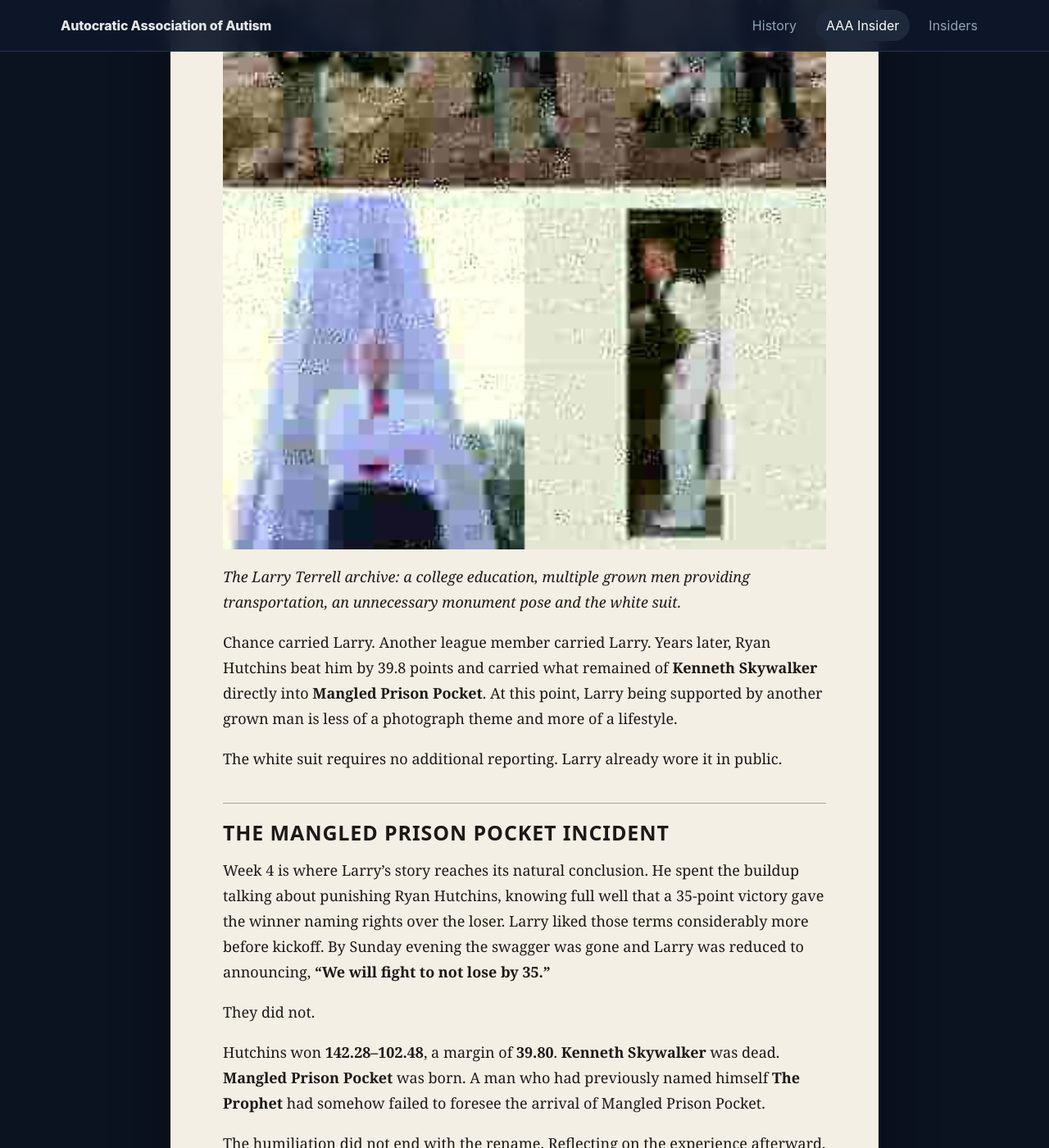
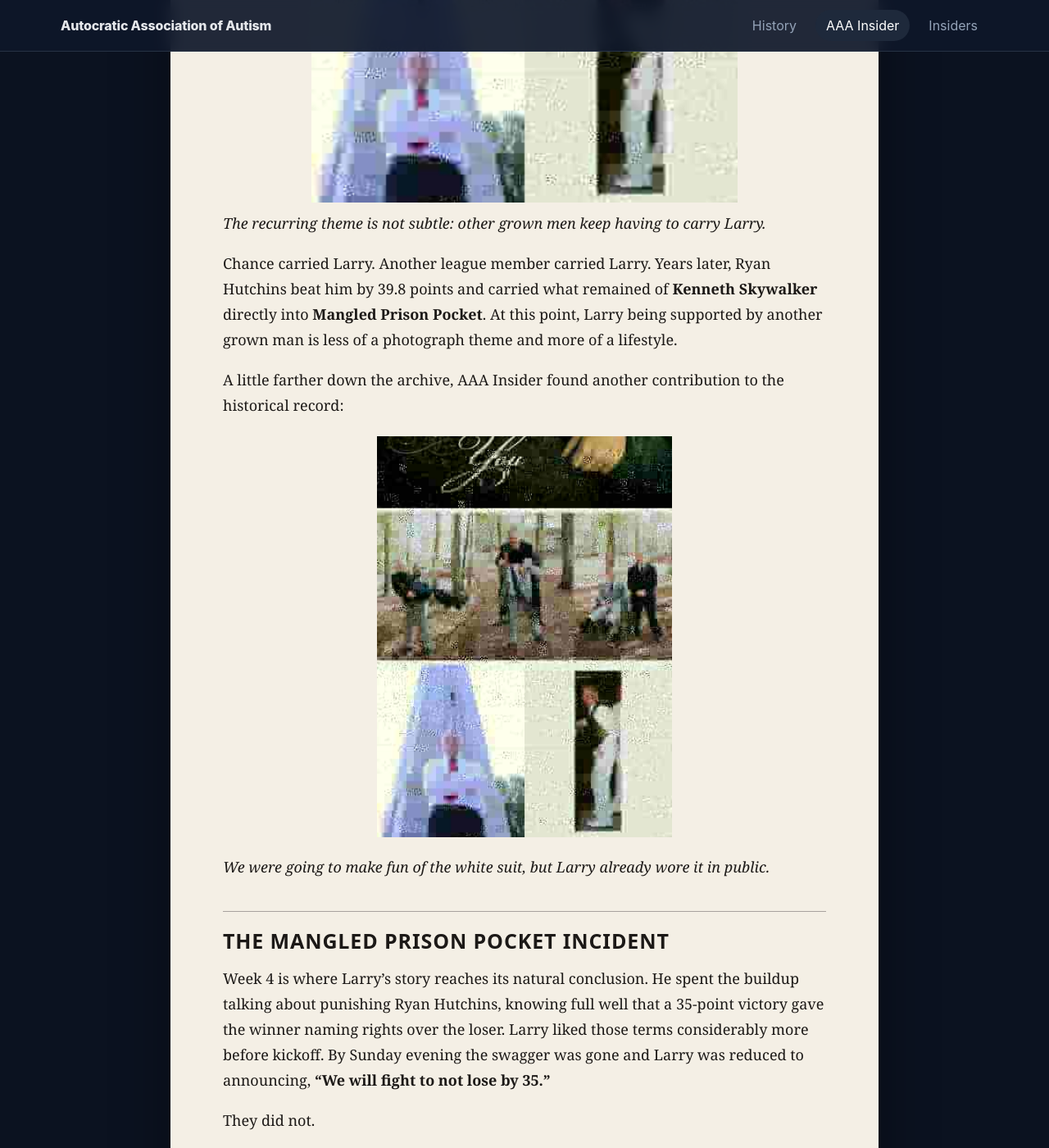
Before and after one commit to Autocratic-Association-of-Autism/AAA-Fantasy-Test, a Jekyll site: the page built from _ledger/2026-week5-meet-larry-terrell.md, in a window 1280 px wide and 1400 px high, scrolled down 4467 px. Shown: the whole window at 82% size. Built offline with Jekyll 4.4.1, drawn with Linux system fonts in a browser that asks for light colours; some of the changed text lies outside the part shown.

Commit message:
Spread Larry photos through feature and reduce image upscaling

```diff
--- a/_ledger/2026-week5-meet-larry-terrell.md
+++ b/_ledger/2026-week5-meet-larry-terrell.md
@@ -17,7 +17,7 @@
 
 Statistics can tell you Larry won a championship. Statistics cannot explain why he once looked like the lead singer of a Christian rock band preparing to release its debut album exclusively through the church bookstore.
 
-<img src="{{ '/larry-soil-of-the-soul.jpg' | relative_url }}" alt="Parody Christian rock album cover featuring Larry Terrell" style="display:block;width:100%;max-width:760px;height:auto;margin:24px auto 12px;">
+<img src="{{ '/larry-soil-of-the-soul.jpg' | relative_url }}" alt="Parody Christian rock album cover featuring Larry Terrell" style="display:block;width:100%;max-width:420px;height:auto;margin:24px auto 12px;">
 
 *Larry Terrell — **Soil of the Soul**. Featuring the hit single “Jesus, Take the Lineup.”*
 
@@ -37,19 +37,33 @@
 
 Larry also attended NC State and studied **soil and water**, which is phenomenal news for a publication tasked with making fun of Larry Terrell.
 
+<div style="max-width:340px;margin:20px auto 10px;overflow:hidden;max-height:360px;">
+  <img src="{{ '/larry-archive.jpg' | relative_url }}" alt="Archival photo of Larry Terrell" style="display:block;width:100%;height:auto;">
+</div>
+
+*Four years of higher education eventually led to this man calling himself King of the Crips.*
+
 He now works in property valuation, so professionally Larry is trusted to determine what things are worth. Last Sunday he apparently valued ownership of his own fantasy-team name at roughly **four points less than necessary**. That is all AAA Insider needs from his résumé.
 
 ## A History of Being Carried
 
 The most important thing we learned about Larry has nothing to do with fantasy football. Larry has apparently spent his entire adult life being carried around by other men.
 
-<img src="{{ '/larry-archive.jpg' | relative_url }}" alt="AAA Insider archival collage of Larry Terrell" style="display:block;width:100%;max-width:760px;height:auto;margin:24px auto 12px;">
+<div style="max-width:520px;margin:22px auto 10px;overflow:hidden;">
+  <img src="{{ '/larry-archive.jpg' | relative_url }}" alt="Archival photos of Larry Terrell being carried by other league members" style="display:block;width:100%;height:auto;">
+</div>
 
-*The Larry Terrell archive: a college education, multiple grown men providing transportation, an unnecessary monument pose and the white suit.*
+*The recurring theme is not subtle: other grown men keep having to carry Larry.*
 
 Chance carried Larry. Another league member carried Larry. Years later, Ryan Hutchins beat him by 39.8 points and carried what remained of **Kenneth Skywalker** directly into **Mangled Prison Pocket**. At this point, Larry being supported by another grown man is less of a photograph theme and more of a lifestyle.
 
-The white suit requires no additional reporting. Larry already wore it in public.
+A little farther down the archive, AAA Insider found another contribution to the historical record:
+
+<div style="max-width:360px;margin:22px auto 10px;overflow:hidden;max-height:500px;">
+  <img src="{{ '/larry-archive.jpg' | relative_url }}" alt="Additional archival photos of Larry Terrell" style="display:block;width:100%;height:auto;transform:translateY(-48%);margin-bottom:-48%;">
+</div>
+
+*We were going to make fun of the white suit, but Larry already wore it in public.*
 
 ## The Mangled Prison Pocket Incident
 
```
